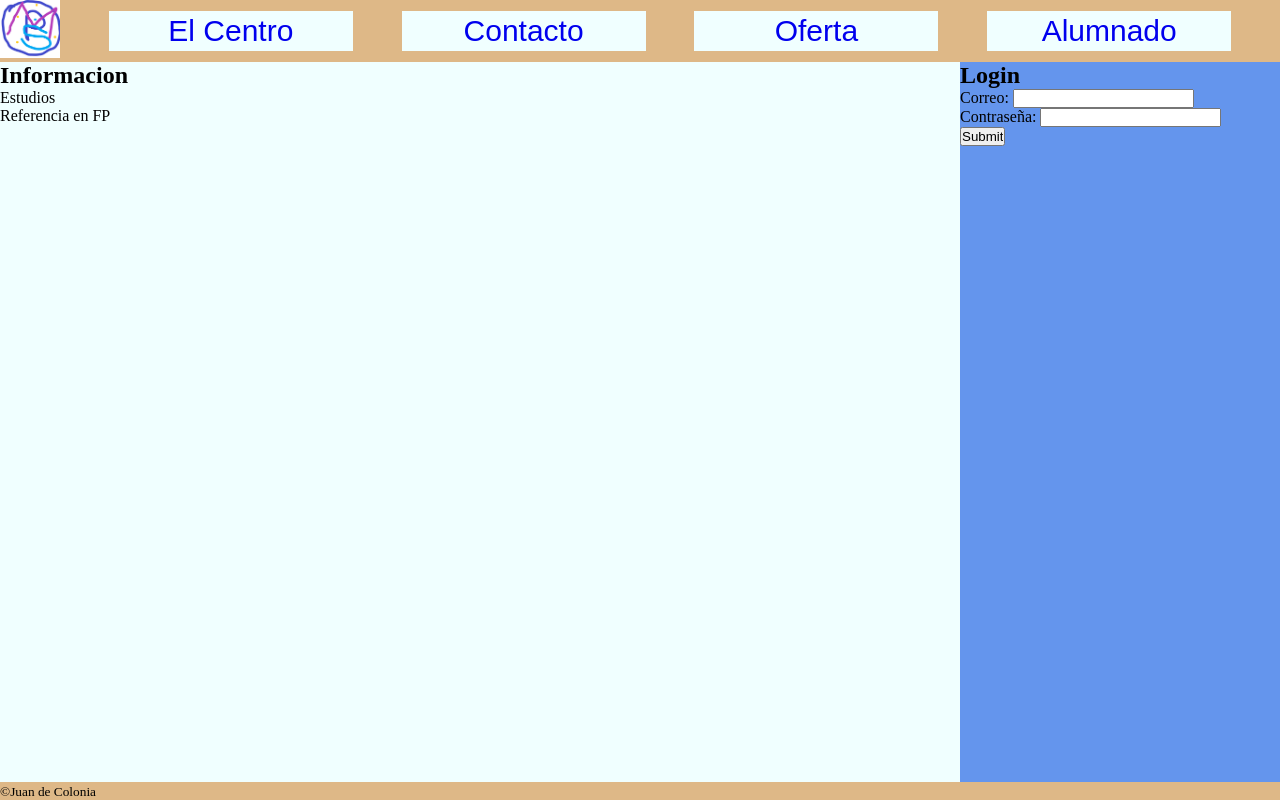
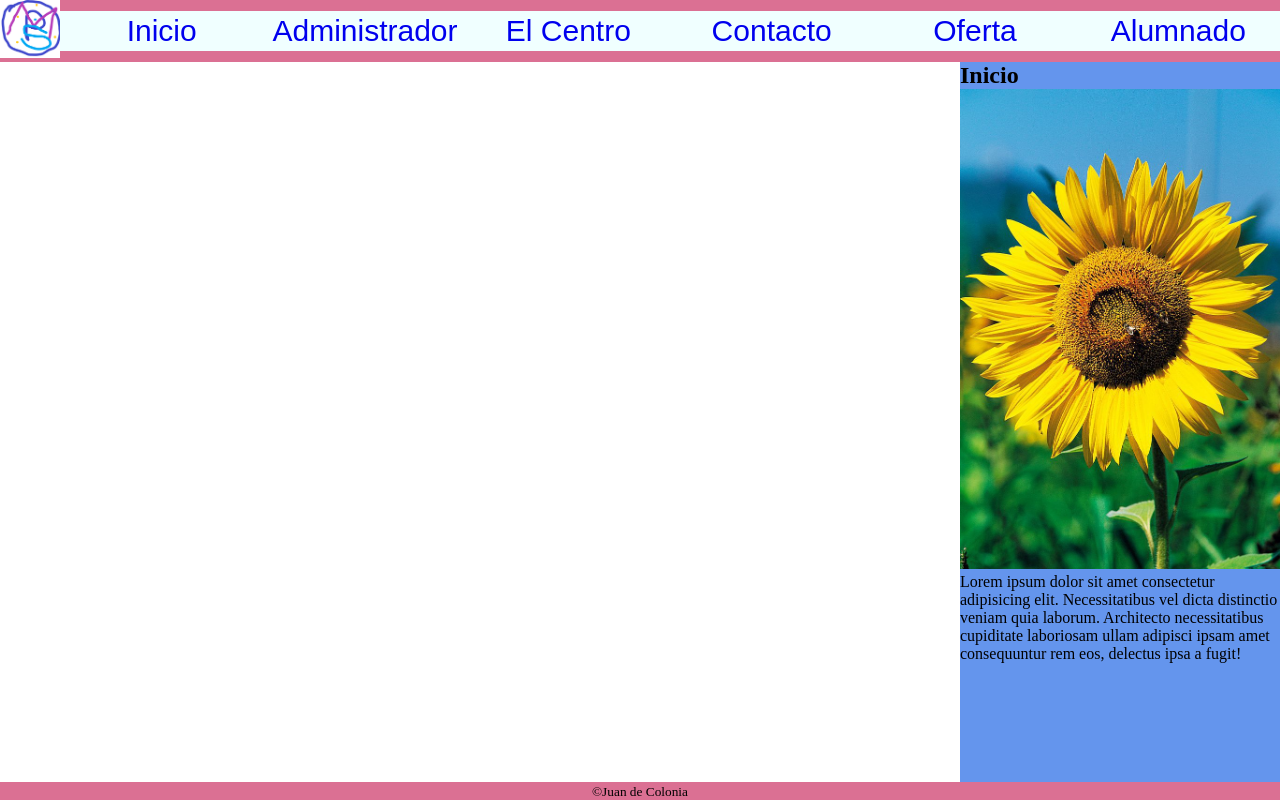
Before and after one commit to Eby-nec/RECUPERACION, a plain HTML site: page index.html in a window 1280 px wide. Drawn offline with Linux system fonts and the light colour scheme.

Commit message:
Add files via upload

```diff
--- a/index.html
+++ b/index.html
@@ -60,9 +60,10 @@
         body {
             display: grid;
             grid-template-areas: "header"
-                                 "login"
-                                 "info"
-                                 "footer";           /*filas*/
+                "login"
+                "info"
+                "footer";
+            /*filas*/
             grid-template-rows: auto 1fr 3fr auto;
             grid-template-columns: 1fr;
 
@@ -87,7 +88,7 @@
         }
 
         /*Vista movil*/
-        div {
+        span {
             display: flex;
             justify-content: space-between;
             /*si las imagenes son del mismo tamaño , mejor poner align-items: center*/
@@ -99,13 +100,14 @@
         }
 
         header {
-            background-color: burlywood;
+            background-color: palevioletred;
             grid-area: header;
         }
 
         footer {
             grid-area: footer;
-            background-color: burlywood
+            background-color: palevioletred;
+            text-align: center;
         }
 
         @media (max-width:600px) {
@@ -159,6 +161,10 @@
 
             }
 
+            #sun {
+                width: 100%;
+            }
+
             nav {
                 display: flex;
             }
@@ -174,14 +180,16 @@
 <body>
     <header>
         <nav>
-            <div>
+            <span>
                 <a href="#">
                     <img src="logoEby.png" alt="logoEby">
                 </a>
                 <button class="menu" id="menu"></button>
-            </div>
+            </span>
 
             <ul class="ocultar" id="lista">
+                <li><a href="index.html">Inicio</a></li>
+                <li><a href="administrador.html">Administrador</a></li>
                 <li><a href="#">El Centro</a></li>
                 <li><a href="#">Contacto</a></li>
                 <li><a href="#">Oferta</a></li>
@@ -193,21 +201,13 @@
     </header>
 
     <section>
-        <h2>Login</h2>
-        <form>
-            <label>Correo: <input type="email"></label><br>
-            <label>Contraseña: <input type="password"></label><br>
-            <input type="submit">
-        </form>
+        <h1>Inicio</h1>
+        <img src="sunflower.jpg" alt="sunflower" id="sun">
+        <p>Lorem ipsum dolor sit amet consectetur adipisicing elit. Necessitatibus vel dicta distinctio veniam quia
+            laborum. Architecto necessitatibus cupiditate laboriosam ullam adipisci ipsam amet consequuntur rem eos,
+            delectus ipsa a fugit!</p>
+
     </section>
-    <section>
-        <h2>Informacion</h2>
-        <ul>
-            <li>Estudios</li>
-            <li>Referencia en FP</li>
-        </ul>
-    </section>
-
     <footer>
         <small>&copy;Juan de Colonia</small>
     </footer>
```
Also changed, not shown: index copy.html (+4 -4 lines), sunflower.jpg (added).
